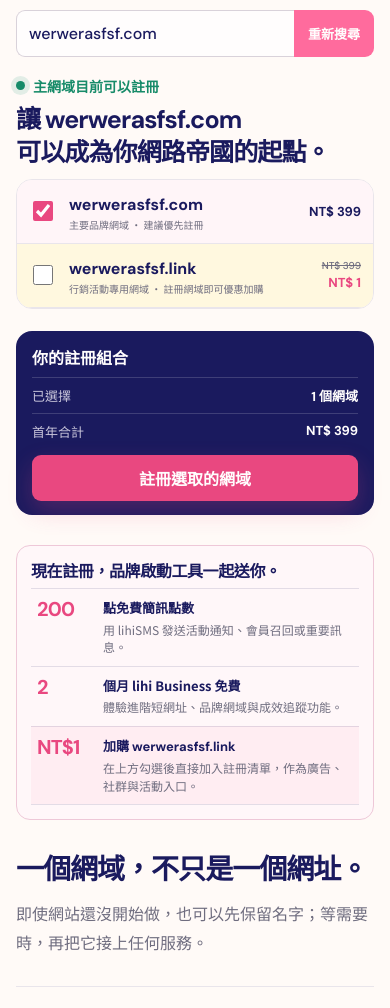
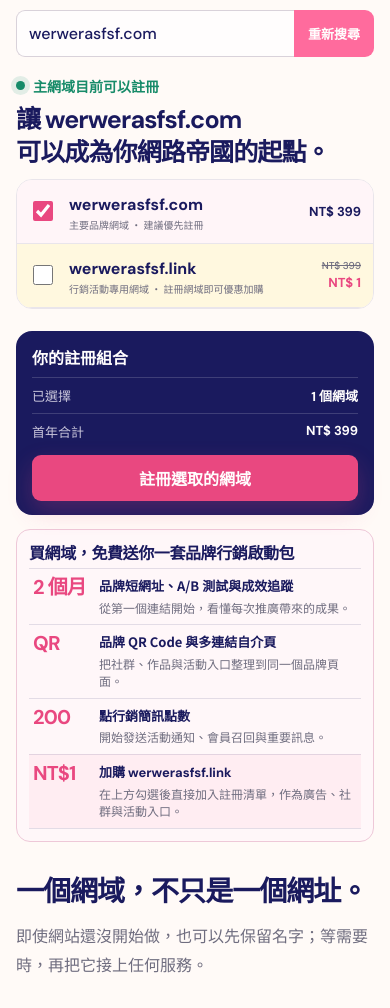
Before and after one commit to JardiniTsai168/lihi-domain-search-redesign, a plain HTML site: page version-d.html in a window 390 px wide. Shown: the part 70-1078 px from the top of the page. Drawn offline with Linux system fonts and the light colour scheme.

Commit message:
Refresh Domain Launch Pack messaging

```diff
--- a/styles.css
+++ b/styles.css
@@ -140,7 +140,7 @@ body.menu-open { overflow: hidden; }
 .perks-heading .eyebrow { margin: 0; white-space: nowrap; }
 .perks-heading h2 { margin: 0; color: var(--navy); font-size: 20px; line-height: 1.3; letter-spacing: -.025em; }
 .perks-heading > p:not(.eyebrow) { margin: 0 0 0 auto; color: var(--muted); font-size: 13px; line-height: 1.5; }
-.perks-list { display: grid; grid-template-columns: repeat(3, 1fr); border-top: 1px solid color-mix(in srgb, var(--navy) 12%, transparent); border-bottom: 1px solid color-mix(in srgb, var(--navy) 12%, transparent); }
+.perks-list { display: grid; grid-template-columns: repeat(4, minmax(0, 1fr)); border-top: 1px solid color-mix(in srgb, var(--navy) 12%, transparent); border-bottom: 1px solid color-mix(in srgb, var(--navy) 12%, transparent); }
 .perk { min-width: 0; padding: 15px 16px; display: flex; gap: 12px; align-items: flex-start; }
 .perk + .perk { border-left: 1px solid color-mix(in srgb, var(--navy) 12%, transparent); }
 .perk-mark { flex: 0 0 auto; color: var(--pink-deep); font: 700 22px/1 var(--font-latin); letter-spacing: -.04em; }
@@ -302,12 +302,12 @@ body.menu-open { overflow: hidden; }
   .a-actions > * { flex: 1; }
   .a-trust { display: none; }
   .a-suggestions { margin-top: 0; padding-inline: 0; }
-  .offer-perks { margin-top: 12px; padding: 14px; border-radius: 14px; }
-  .perks-heading { margin-bottom: 8px; }
+  .offer-perks { margin-top: 12px; padding: 12px; border-radius: 14px; }
+  .perks-heading { margin-bottom: 6px; }
   .perks-heading .eyebrow { display: none; }
   .perks-heading h2 { font-size: 16px; }
   .perks-heading > p:not(.eyebrow), .perks-note { display: none; }
-  .perk { min-height: 46px; padding: 10px 6px; align-items: flex-start; }
+  .perk { min-height: 42px; padding: 8px 4px; align-items: flex-start; }
   .perk-mark { min-width: 54px; font-size: 20px; }
   .perk strong { margin: 0; font-size: 13px; }
   .perk p { margin-top: 4px; font-size: 12px; line-height: 1.45; }
@@ -331,7 +331,7 @@ body.menu-open { overflow: hidden; }
   .summary-line { padding: 8px 0; }
   .d-summary .primary-btn { margin-top: 6px; }
   .d-summary p { display: none; }
-  .perks-d { margin-top: 30px; }
+  .perks-d { margin-top: 14px; }
   .use-cases-d { margin-top: 30px; }
   .d-trust { margin-top: 30px; }
   .toast { width: calc(100% - 32px); text-align: center; }
--- a/version-d.html
+++ b/version-d.html
@@ -25,10 +25,11 @@
       <aside class="d-summary"><h2>你的註冊組合</h2><div class="summary-line"><span>已選擇</span><strong data-bundle-count>1 個網域</strong></div><div class="summary-line"><span>首年合計</span><strong data-bundle-total>NT$ 399</strong></div><button class="primary-btn" data-register type="button">註冊選取的網域</button><p>續約價格會在結帳前清楚列出；你可以隨時調整選取項目。</p></aside>
     </section>
     <section class="offer-perks perks-d" aria-labelledby="d-perks-title">
-      <div class="perks-heading"><p class="eyebrow">Domain Launch Pack</p><h2 id="d-perks-title">現在註冊，品牌啟動工具一起送你。</h2><p>不只買下一個名字，也把第一波行銷需要的工具準備好。</p></div>
+      <div class="perks-heading"><p class="eyebrow">Domain Launch Pack</p><h2 id="d-perks-title">買網域，免費送你一套品牌行銷啟動包</h2><p>從品牌上線、導流追蹤到簡訊再行銷，lihi 都幫你準備好。</p></div>
       <div class="perks-list">
-        <article class="perk"><span class="perk-mark">200</span><div><strong>點免費簡訊點數</strong><p>用 lihiSMS 發送活動通知、會員召回或重要訊息。</p></div></article>
-        <article class="perk"><span class="perk-mark">2</span><div><strong>個月 lihi Business 免費</strong><p>體驗進階短網址、品牌網域與成效追蹤功能。</p></div></article>
+        <article class="perk"><span class="perk-mark">2 個月</span><div><strong>品牌短網址、A/B 測試與成效追蹤</strong><p>從第一個連結開始，看懂每次推廣帶來的成果。</p></div></article>
+        <article class="perk"><span class="perk-mark">QR</span><div><strong>品牌 QR Code 與多連結自介頁</strong><p>把社群、作品與活動入口整理到同一個品牌頁面。</p></div></article>
+        <article class="perk"><span class="perk-mark">200</span><div><strong>點行銷簡訊點數</strong><p>開始發送活動通知、會員召回與重要訊息。</p></div></article>
         <article class="perk perk-link"><span class="perk-mark">NT$1</span><div><strong>加購 <span class="domain-name" data-link-domain></span></strong><p>在上方勾選後直接加入註冊清單，作為廣告、社群與活動入口。</p></div></article>
       </div>
       <p class="perks-note">優惠資格與使用條件以結帳頁公告為準。</p>
```
